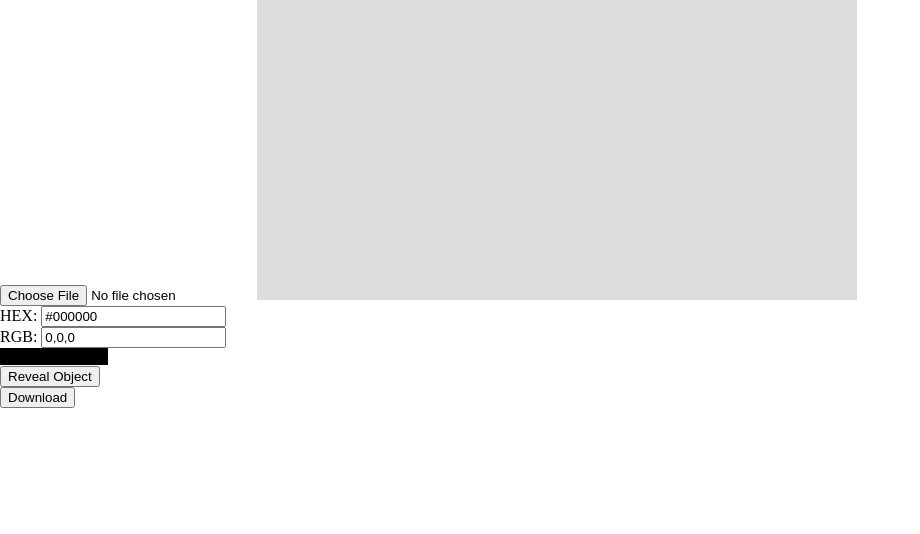
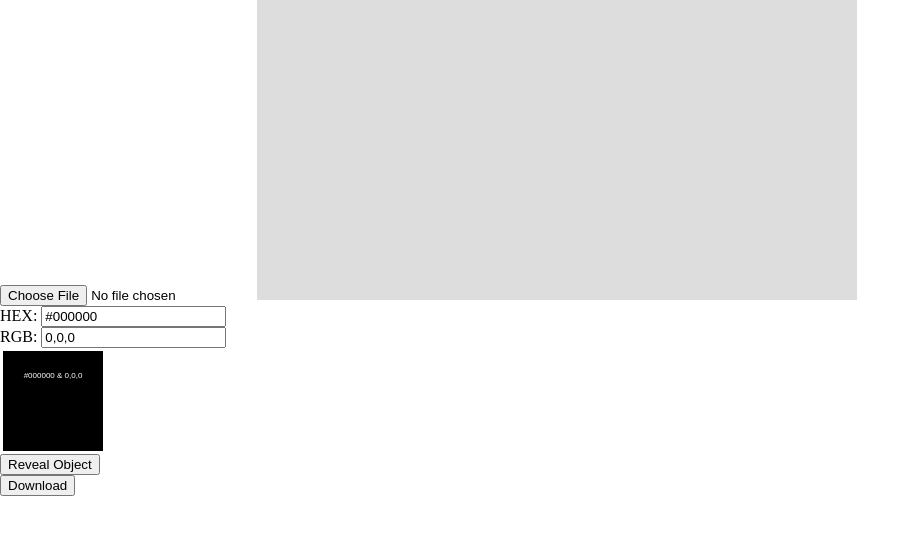
Before and after one commit to celinashen/thechromacityproject, a plain HTML site: page index.html in a window 1280 px wide. Both pictures are taken after a click on the element 557 px from the left and 150 px from the top of the page. Shown: the whole page, without its empty margins (0-920 px from the left). Drawn offline with nearby package versions, Linux system fonts and the light colour scheme.

Commit message:
Made Preview Cleaner

```diff
--- a/stylesheet.css
+++ b/stylesheet.css
@@ -5,3 +5,14 @@
 canvas {
     background: #ddd;
 }
+
+#picked span {
+    display: inline-block;
+    width: 100px;
+    height: 100px;
+    margin: 3px;
+    text-align: center;
+    text-shadow: 1px 1px 1px #000;
+    font: 8px/50px Arial;
+    color: #fff;
+}
```
